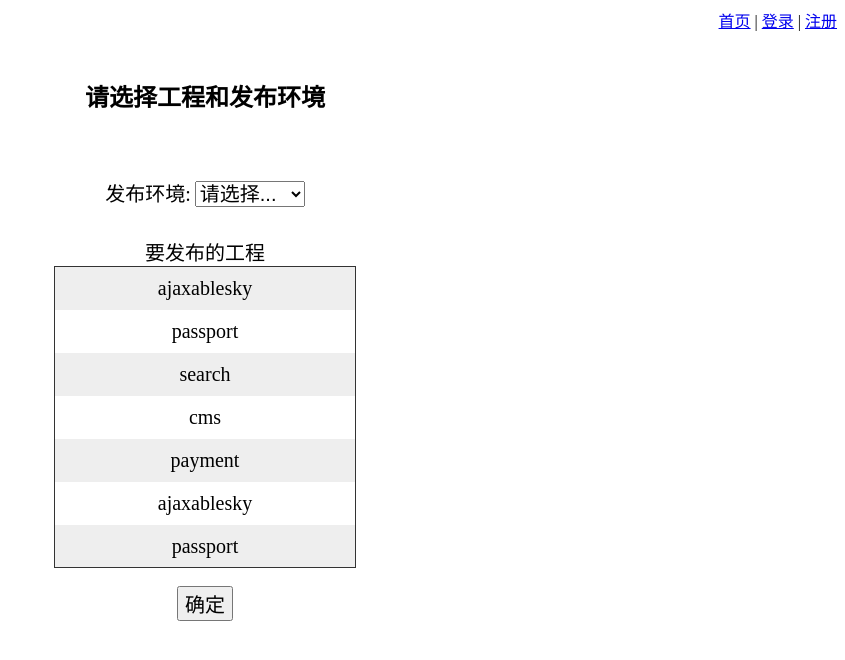
After one commit to cash2one/asdeploy, a Django app: page /deployInitOption/ in a window 1280 px wide. The commit adds this page. Shown: the top 660 px of the page, without its empty margins (435-1280 px from the left). Run offline with Django 3.2, Linux system fonts and the light colour scheme; parts of the project's set-up code (start-up, migrations or seed data) failed here and were passed over; some libraries are stand-ins or nearby versions.

Commit message:
20120509_1801

```diff
--- a/asdeploy/urls.py
+++ b/asdeploy/urls.py
@@ -29,6 +29,9 @@ urlpatterns = patterns('',
     (r'^$', main_page),
     (r'^user/(\w+)/$', user_page),
 
+    (r'^deployInitOption/$', deploy_init_option_page),
+    (r'^deployProject/$', deploy_project_page),
+
     (r'^deployRecordList/(?P<page_num>\d+)/$', deploy_record_list_page),
     (r'^deployRecordDetail/(?P<deploy_record_id>\d+)/$', deploy_record_detail_page),
 )
--- /dev/null
+++ b/deployment/static_files/js/ajaxsetup_for_django.js
@@ -0,0 +1,23 @@
+$.ajaxSetup({
+     beforeSend: function(xhr, settings) {
+         function getCookie(name) {
+             var cookieValue = null;
+             if (document.cookie && document.cookie != '') {
+                 var cookies = document.cookie.split(';');
+                 for (var i = 0; i < cookies.length; i++) {
+                     var cookie = jQuery.trim(cookies[i]);
+                     // Does this cookie string begin with the name we want?
+                 if (cookie.substring(0, name.length + 1) == (name + '=')) {
+                     cookieValue = decodeURIComponent(cookie.substring(name.length + 1));
+                     break;
+                 }
+             }
+         }
+         return cookieValue;
+         }
+         if (!(/^http:.*/.test(settings.url) || /^https:.*/.test(settings.url))) {
+             // Only send the token to relative URLs i.e. locally.
+             xhr.setRequestHeader("X-CSRFToken", getCookie('csrftoken'));
+         }
+     }
+});
--- a/deployment/templates/base.html
+++ b/deployment/templates/base.html
@@ -7,17 +7,18 @@
 {% block style %}{% endblock %}
 <link style="text/css" rel="stylesheet" href="/static_files/css/style.css" />
 <script type="text/javascript" src="/static_files/js/jquery.js"></script>
+<script type="text/javascript" src="/static_files/js/ajaxsetup_for_django.js"></script>
 {% block native_js %}{% endblock %}
 </head>
 <body>
 <div id="nav">
-	<a href="/">home</a> |
+	<a href="/">首页</a> |
 	{% if user.is_authenticated %}
 		<a href="/user/{{user.username}}">{{ user.username }}</a> |
-		<a href="/logout">logout</a>
+		<a href="/logout">退出</a>
 	{% else %}
-		<a href="/login">login</a> |
-		<a href="/register">register</a>
+		<a href="/login">登录</a> |
+		<a href="/register">注册</a>
 	{% endif %}
 </div>
 {% block content %}{% endblock %}
--- /dev/null
+++ b/deployment/templates/deploy_init_option_page.html
@@ -0,0 +1,120 @@
+{% extends "base.html" %}
+{% block style %}
+<style>
+	div.wrap {
+		text-align: center;
+		padding-top: 50px;
+	}
+	div.wrap label {
+		font-size: 20px;
+	}
+	div.wrap select {
+		font-size: 20px;
+		width: 110px;
+	}
+	div.sub_wrap {
+		width: 300px;
+		margin: 0px auto 30px;
+	}
+	ul.option_wrap {
+		margin:0px auto;
+		padding: 0px;
+		width: 300px;
+		height: 300px;
+		list-style: none;
+		border: 1px solid #333;
+		overflow-y: scroll;
+	}
+	ul.option_wrap li {
+		font-size: 20px;
+		padding: 10px;
+		margin: 0px;
+		cursor: pointer;
+	}
+	#submitBtn {
+		font-size: 20px;
+	}
+	.error_msg {
+		font-size: 20px;
+		color: red;
+	}
+</style>
+{% endblock %}
+
+{% block native_js %}
+<script>
+$(function(){
+	$liArr = $('ul.option_wrap').children('li')
+		.filter(':nth-child(2n+1)').css({'backgroundColor': '#eee'})
+		.end();
+	$liArr.click(function(){
+		$liArr.css({backgroundColor: '', color: '', fontWeight: ''})
+			.filter(':nth-child(2n+1)').css({'backgroundColor': '#eee'});
+		$(this).css({backgroundColor: '#999', color: '#fff', fontWeight: 'bolder'});
+		$('#project').val(this.innerHTML);
+	});
+	$('#submitBtn').click(function(){
+		if(!submitCheck()){
+			return;
+		}
+		$('#deployInitOptionForm').submit();
+	});
+})
+function submitCheck(){
+	if(!$('#environment').val()){
+		alert('请选择发布环境 !');
+		return false;
+	}
+	if(!$('#project').val()){
+		alert('请选择工程!');
+		return false;
+	}
+	return true;
+}
+</script>
+{% endblock %}
+
+{% block content %}
+<div class="wrap">
+	<h2>请选择工程和发布环境</h2>
+	<div style="height: 25px; padding-top: 20px;">
+		{% if error_msg %}
+		<span class="error_msg">{{error_msg}}</span>
+		{% endif %}
+	</div>
+
+	<form method="post" action="." id="deployInitOptionForm">
+		{% csrf_token %}
+		<input type="hidden" value="" name="project" id="project"/>
+		<div class="sub_wrap">
+			<label>发布环境:</label>
+			<select name="environment" id="environment">
+				<option value="">请选择...</option>
+				<option>alpha</option>
+				<option>beta</option>
+				<option>online</option>
+			</select>
+		</div>
+		<div class="subwrap">
+			<label>要发布的工程</label>
+			<br/>
+			<div>
+				<ul class='option_wrap'>
+					<li>ajaxablesky</li>
+					<li>passport</li>
+					<li>search</li>
+					<li>cms</li>
+					<li>payment</li>
+					<li>ajaxablesky</li>
+					<li>passport</li>
+					<li>search</li>
+					<li>cms</li>
+					<li>payment</li>
+				</ul>
+			</div>
+			<br/>
+		</div>
+		<input type="button" value="确定" id="submitBtn"/>
+	</form>
+</div>
+{% endblock %}
--- a/deployment/templates/deploy_record_detail_page.html
+++ b/deployment/templates/deploy_record_detail_page.html
@@ -1,5 +1,4 @@
 {% extends "base.html" %}
-{% block title %}{% endblock %}
 {% block style %}
 <style>
 	div.wrap {
@@ -43,7 +42,7 @@ I sincerely hope that you will enjoy reading the book as much as I enjoyed writi
 
 	<div class="sect_wrap">
 		<div class="sect_title">
-			<label>发布的文件</label>
+			<label>发布文件列表</label>
 		</div>
 		<br/>
 		<textarea readonly="readonly" class="sect_content">
--- a/deployment/templates/deploy_record_list_page.html
+++ b/deployment/templates/deploy_record_list_page.html
@@ -1,5 +1,4 @@
 {% extends "base.html" %}
-{% block title %}{% endblock %}
 {% block style %}
 <style>
 	div.wrap {
@@ -18,6 +17,10 @@
 	}
 	div.query_area td.label {
 		text-align: right;
+	}
+	div.query_area select {
+		font-size: 16px;
+		width: 155px;
 	}
 	div.list_area {
 		width: 900px;
--- a/deployment/templates/main_page.html
+++ b/deployment/templates/main_page.html
@@ -1,6 +1,4 @@
 {% extends "base.html" %}
-{% block title %}{% endblock %}
-
 {% block style %}
 <style>
 	div.wrap {
@@ -32,7 +30,7 @@
 		<div>
 			<ul class="opt_list">
 				<li>
-					<a href="###">新的发布</a>
+					<a href="/deployInitOption/">新的发布</a>
 				</li>
 				<li>
 					<a href="/deployRecordList/1/">查看发布历史</a>
--- a/deployment/views.py
+++ b/deployment/views.py
@@ -57,6 +57,28 @@ def register_page(request):
 
 ########业务相关########
 
+def deploy_init_option_page(request):
+    error_msg = None
+    if request.POST:
+        project = request.POST.get('project')
+        environment = request.POST.get('environment')
+        if not project or not environment:
+            error_msg = '输入参数有误'
+        else:
+            #检查工程当前是否在发布， 并添加标识进入发布状态的代码
+            params = RequestContext(request, {
+                'project': project,
+                'environment': environment
+            })
+            return render_to_response('deploy_project_page.html', params)
+    params = RequestContext(request, {
+        'error_msg': error_msg
+    })
+    return render_to_response('deploy_init_option_page.html', params)
+
+def deploy_project_page(request):
+    return render_to_response('deploy_project_page.html')
+
 def deploy_record_list_page(request, page_num=1):
 #    username = request.GET.get('username')
 #    begin_date = request.GET.get('begin_date')
```
Also changed, not shown: deployment/templates/deploy_project_page.html (added, +17 -0 lines), deployment/templates/user_page.html (+10 -11 lines), 2 other files.
